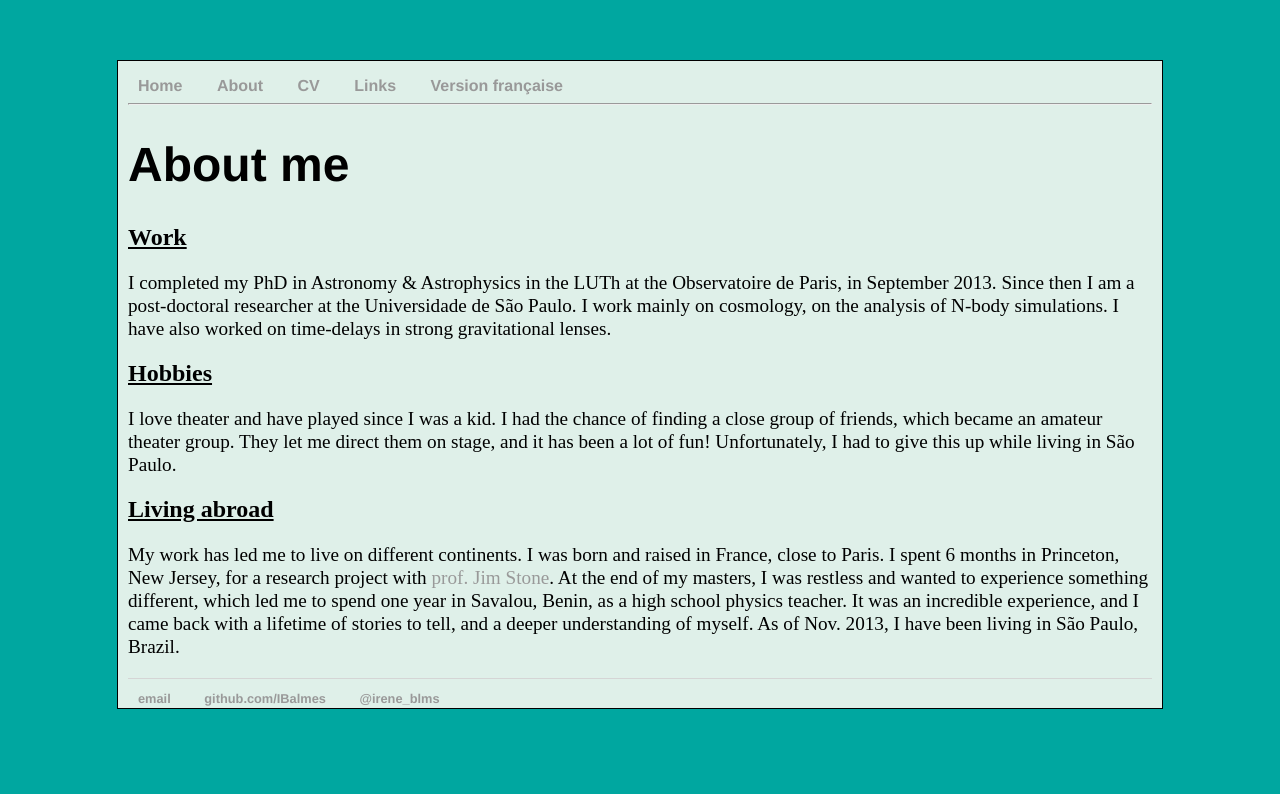
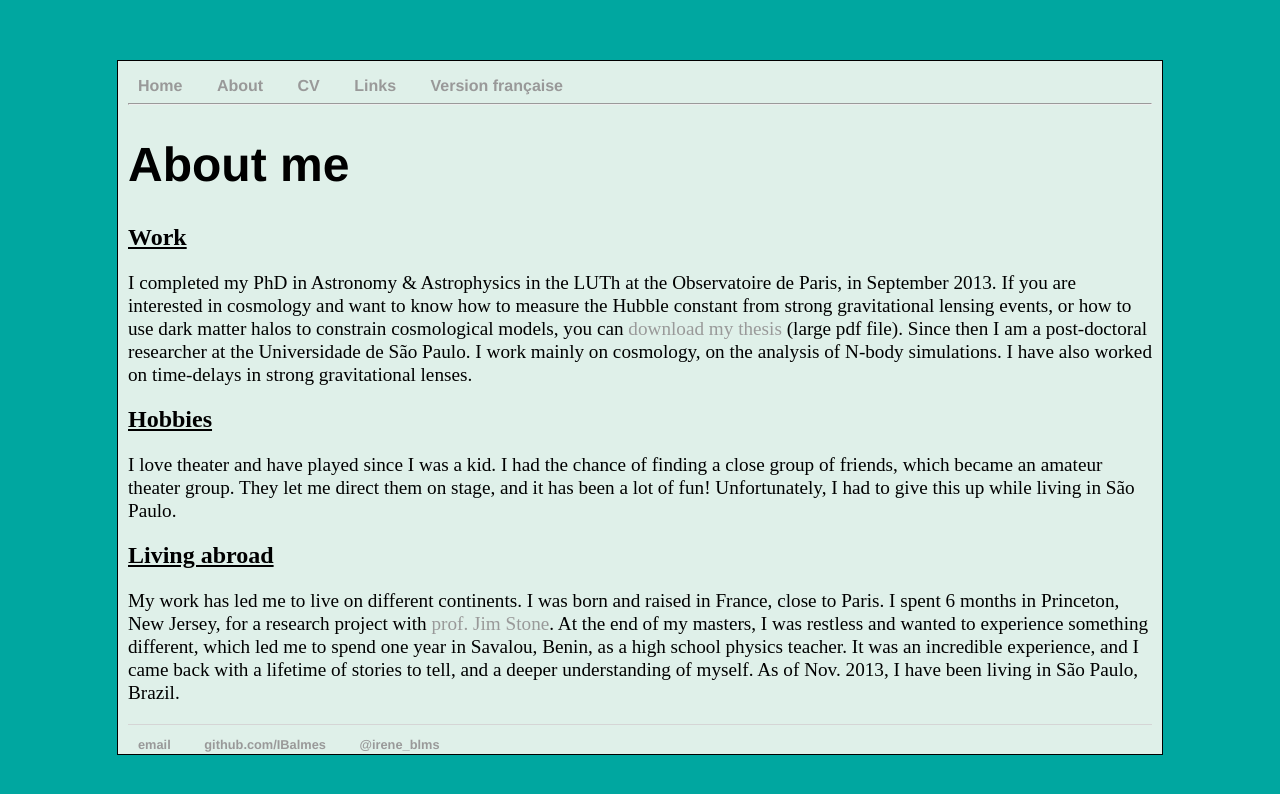
Before and after one commit to IBalmes/IBalmes.github.io, a Jekyll site: the page built from about/index.html, in a window 1280 px wide. Shown: the top 794 px of the page. Built offline with Jekyll 4.4.1, drawn with Linux system fonts in a browser that asks for light colours.

Commit message:
Added a link to thesis in pdf.

```diff
--- a/about/index.html
+++ b/about/index.html
@@ -8,6 +8,9 @@ title: About me
   <h2>Work</h2>
 
   <p>I completed my PhD in Astronomy & Astrophysics in the LUTh at the Observatoire de Paris, in September 2013.
+  If you are interested in cosmology and want to know how to measure the Hubble constant from strong gravitational
+  lensing events, or how to use dark matter halos to constrain cosmological models, you can
+  <a href='http://googledrive.com/host/0B9_hZcNm68n3cE9zOFBBUk5NX0k'>download my thesis</a> (large pdf file).
   Since then I am a post-doctoral researcher at the Universidade de São Paulo. I work mainly on cosmology, on the
   analysis of N-body simulations. I have also worked on time-delays in strong gravitational lenses.</p>
   <!-- create new page for each topic? -->
```
